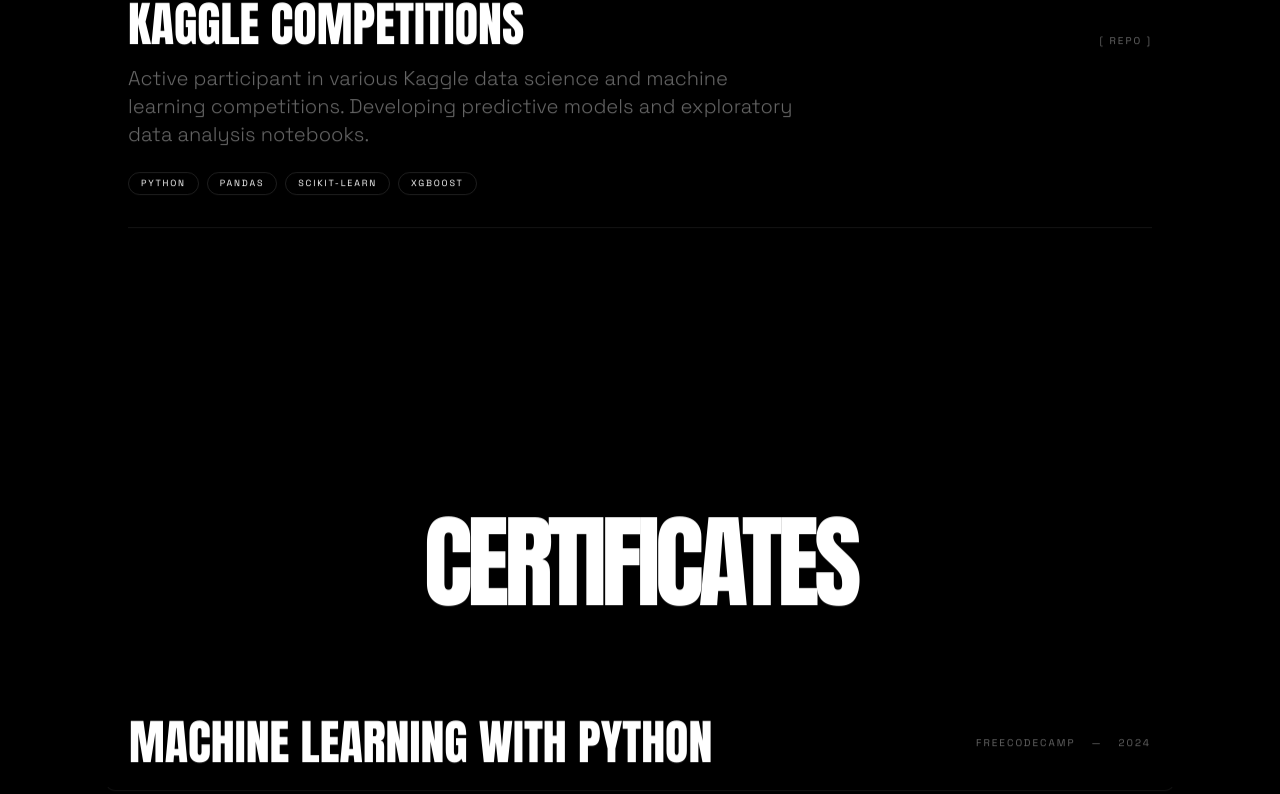
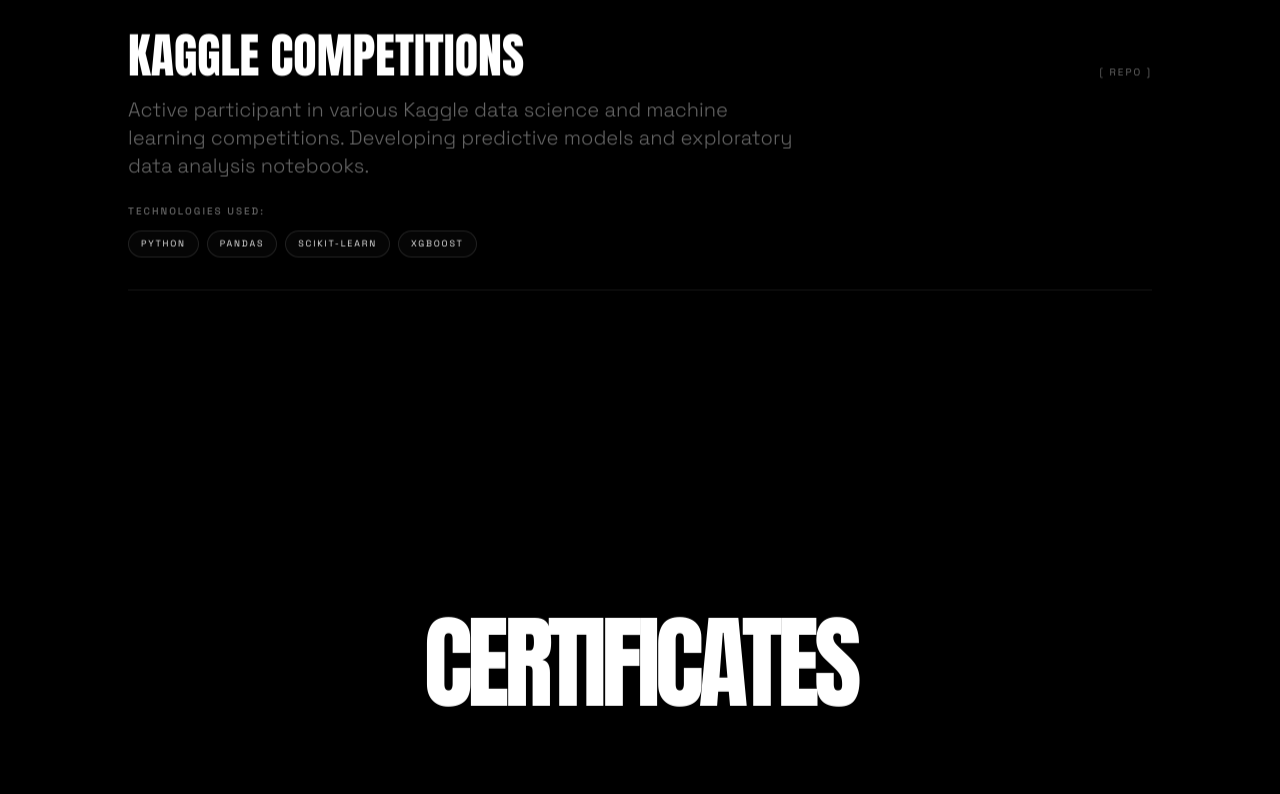
Before and after one commit to Sambhrama754/sambhrama754.github.io, a React (Vite) app: page / in a window 1280 px wide. Shown: the part 1343-2137 px from the top of the page. Built offline with nearby package versions, Linux system fonts and the light colour scheme.

Commit message:
feat: Improve project tech display
Enhances the project section by adding a "Technologies Used" label and styling the tech tags for better readability and visual appeal.

```diff
--- a/src/App.tsx
+++ b/src/App.tsx
@@ -198,10 +198,13 @@
                     </div>
                   </div>
                   <p className="text-lg md:text-xl font-light text-muted mb-6 max-w-2xl">{project.description}</p>
-                  <div className="flex flex-wrap gap-2">
-                    {project.tech.map((t, idx) => (
-                      <span key={idx} className="text-[9px] tracking-[0.2em] uppercase border border-muted/30 px-3 py-1 rounded-full">{t}</span>
-                    ))}
+                  <div className="flex flex-col gap-3">
+                    <span className="text-[10px] tracking-[0.2em] uppercase text-muted font-medium">Technologies Used:</span>
+                    <div className="flex flex-wrap gap-2">
+                      {project.tech.map((t, idx) => (
+                        <span key={idx} className="text-[9px] tracking-[0.2em] uppercase border border-muted/30 bg-muted/5 px-3 py-1.5 rounded-full text-fg/90 hover:bg-fg hover:text-bg transition-colors cursor-default">{t}</span>
+                      ))}
+                    </div>
                   </div>
                 </motion.div>
               ))}
@@ -228,8 +231,8 @@
                   target={cert.link !== "#" ? "_blank" : undefined}
                   rel={cert.link !== "#" ? "noopener noreferrer" : undefined}
                   key={i}
-                  className="flex flex-col border border-transparent border-b-muted/20 p-6 -mx-6 rounded-xl group cursor-pointer relative transition-all duration-300 hover:bg-muted/5 hover:shadow-2xl hover:border-muted/10"
-                  whileHover={{ x: 8, y: -4 }}
+                  className="flex flex-col border-b border-muted/20 pb-6 group cursor-pointer relative"
+                  whileHover={{ x: 10 }}
                   transition={{ type: "spring", stiffness: 400, damping: 30 }}
                 >
                   <div className="flex flex-col md:flex-row justify-between items-start md:items-center w-full">
```
